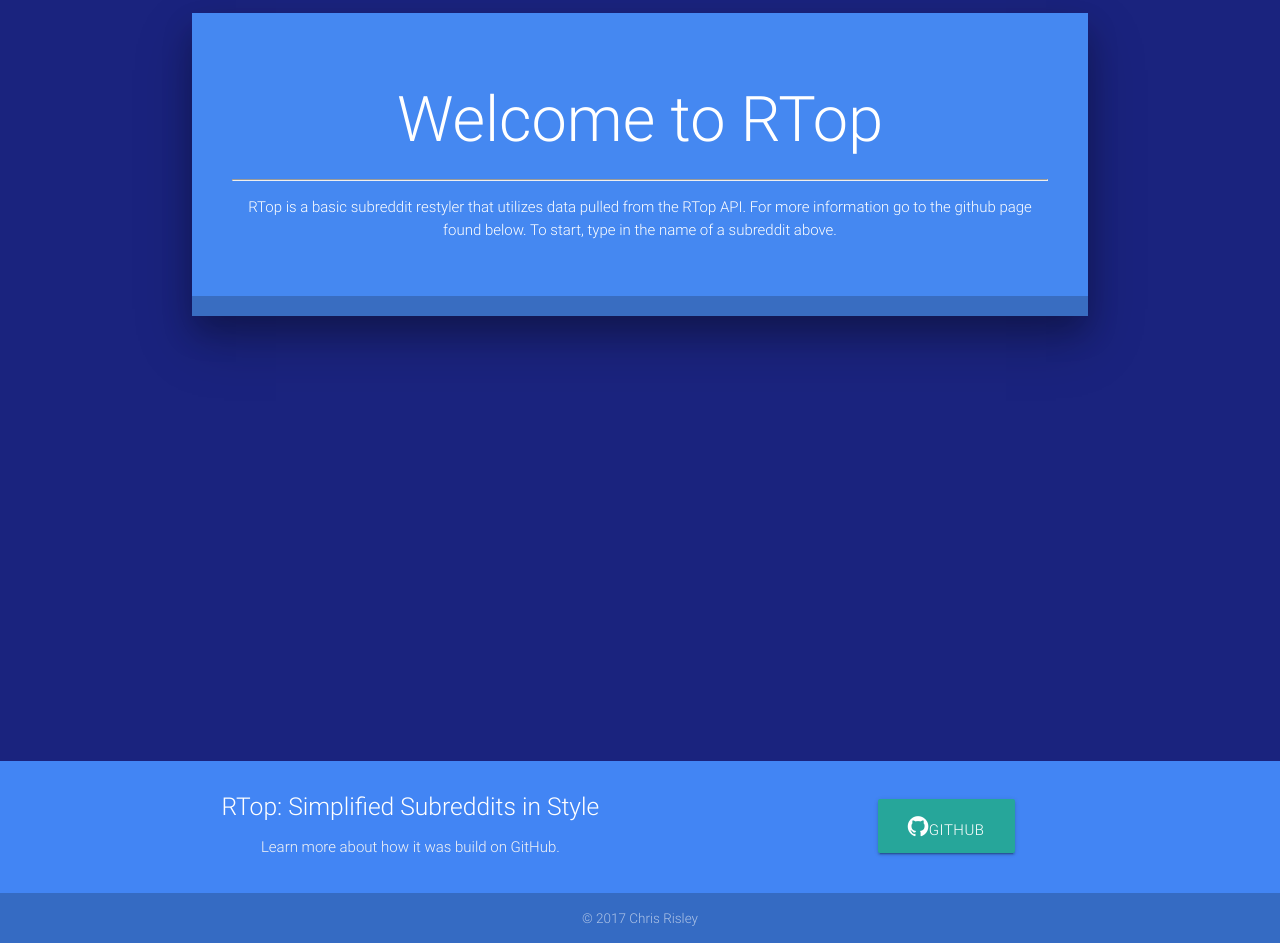
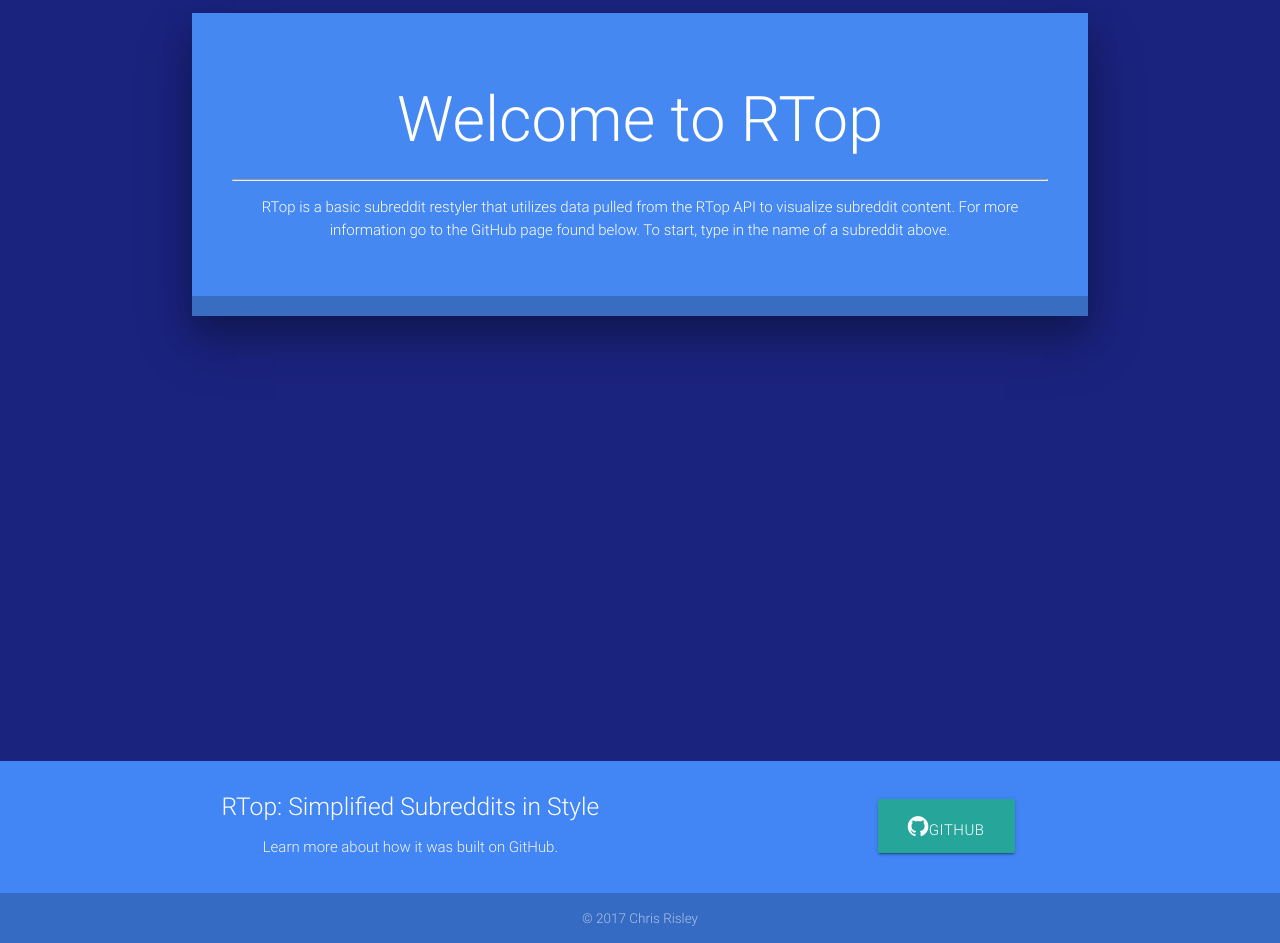
Before and after one commit to CrizR/R-Top, a Flask app: page / in a window 1280 px wide. Shown: the part 230-1173 px from the top of the page. Run offline with Flask 2, Linux system fonts and the light colour scheme.

Commit message:
Changed Footer Slightly

```diff
--- a/app.py
+++ b/app.py
@@ -57,18 +57,6 @@ def get_type_posts(subreddit, list_type, limit):
     return make_response(jsonify(response), 200)
 
 
-# # TODO: Fix for templates
-# @app.route('/api/v1.0', defaults={'path': ''})
-# @app.route('/<path:path>')
-# def catch_all(path):
-#     """
-#     Catches invalid URLs
-#     :param path:
-#     :return: Nothing (Aborts)
-#     """
-#     abort(404)
-
-
 @app.errorhandler(404)
 def not_found(error):
     """
@@ -90,6 +78,11 @@ def not_found(error):
 
 
 def check_valid(args):
+    """
+    Checks to see if the given arguments are valid
+    :param args: The arguments to check
+    :return: Whether or not they are valid
+    """
     for arg in args:
         if not valid_args[arg]:
             return False
@@ -99,18 +92,28 @@ def check_valid(args):
 # ------------------------------------------------------------------------------------------------------
 @app.route("/")
 def inital():
+    """
+    Initial Template Render: Renders the index.html page.
+    :return: Response
+    """
     headers = {'Content-Type': 'text/html'}
     return make_response(render_template('index.html'), 200, headers)
 
 
 @app.route('/view/<string:type>', methods=['POST'])
 def static_page(type):
+    """
+    Renders the sub_view html page given a type of listing
+    :param type:
+    :return: Response
+    """
     result = dict(ImmutableMultiDict(request.form))
     subreddit = result["subreddit_chose"][0].replace(" ", "")
     print("Listing Type:", type)
     print("Subreddit:", subreddit)
     reroute_url = request.url_root + "api/v1.0/r/" + subreddit + "/" + type + "/" + "limit=20"
-    data = connect.get_type_post(subreddit, type, 20)
+    data = requests.post(reroute_url)
+    # data = connect.get_type_post(subreddit, type, 20)
     headers = {'Content-Type': 'text/html'}
     return make_response(render_template('sub_view.html', subreddit = subreddit, data=data, list_type=type), 200, headers)
 
@@ -118,13 +121,13 @@ def static_page(type):
 @app.route('/view/r/<string:subreddit>/<string:type>', methods=['POST', 'GET'])
 def static_page_cont(subreddit, type):
     if request.method == 'POST':
-        print(subreddit)
         result = dict(ImmutableMultiDict(request.form))
         new_subreddit = result["subreddit_chose"][0].replace(" ", "")
         print("Listing Type:", type)
         print("Subreddit:", new_subreddit)
         reroute_url = request.url_root + "api/v1.0/r/" + new_subreddit + "/" + type + "/" + "limit=20"
-        data = connect.get_type_post(new_subreddit, type, 20)
+        data = requests.post(reroute_url)
+        # data = connect.get_type_post(new_subreddit, type, 20)
         headers = {'Content-Type': 'text/html'}
         return make_response(render_template('sub_view.html', subreddit=new_subreddit, data=data, list_type=type), 200, headers)
     else:
--- a/reddit_connect.py
+++ b/reddit_connect.py
@@ -92,7 +92,7 @@ class Reddit(object):
         print(listings)
         return listings
 
-
     def alter_imgur_links(self, link):
         new_link = link[:7] + "i." + link[8:] + ".jpg"
+        print(new_link)
         return new_link
--- a/templates/index.html
+++ b/templates/index.html
@@ -2,7 +2,7 @@
 <html lang="en">
 
 <head>
-
+    <link rel='shortcut icon' type='image/x-icon' href="{{ url_for('static',filename='img/reddit.png') }}" />
     <meta charset="utf-8">
     <meta name="viewport" content="width=device-width, initial-scale=1, shrink-to-fit=no">
     <meta http-equiv="x-ua-compatible" content="ie=edge">
@@ -20,19 +20,6 @@
     <!-- Material Design Bootstrap -->
     <link rel="stylesheet" type="text/css" href="{{ url_for('static',filename='css/mdb.min.css') }}">
     <!--<link href="static/css/mdb.min.css" rel="stylesheet">-->
-
-    <!-- Template styles -->
-    <script rel="stylesheet" type="text/css">
-        body {
-            display: flex;
-            min-height: 100vh;
-            flex-direction: column;
-        }
-
-        main {
-            flex: 1 0 auto;
-        }
-    </script>
 
 
 </head>
@@ -68,8 +55,8 @@
             <div style="padding: 40px;">
                 <h1>Welcome to RTop</h1>
                 <hr>
-                <p>RTop is a basic subreddit restyler that utilizes data pulled from the RTop API. For more information
-                    go to the github page found below.
+                <p>RTop is a basic subreddit restyler that utilizes data pulled from the RTop API to visualize subreddit content. For more information
+                    go to the GitHub page found below.
                     To start, type in the name of a subreddit above.</p>
             </div>
         </div>
@@ -87,7 +74,7 @@
         <div class="row">
             <div class="col l6 s12">
                 <h5 class="white-text">RTop: Simplified Subreddits in Style</h5>
-                <p class="grey-text text-lighten-4">Learn more about how it was build on GitHub.
+                <p class="grey-text text-lighten-4">Learn more about how it was built on GitHub.
             </div>
             <div class="col l4 offset-l2 s12">
                 <ul>
--- a/templates/sub_view.html
+++ b/templates/sub_view.html
@@ -2,7 +2,7 @@
 <html lang="en">
 
 <head>
-
+    <link rel='shortcut icon' type='image/x-icon' href="{{ url_for('static',filename='img/reddit.png') }}" />
     <meta charset="utf-8">
     <meta name="viewport" content="width=device-width, initial-scale=1, shrink-to-fit=no">
     <meta http-equiv="x-ua-compatible" content="ie=edge">
@@ -166,7 +166,7 @@
         <div class="row">
             <div class="col l6 s12">
                 <h5 class="white-text">RTop: Simplified Subreddits in Style</h5>
-                <p class="grey-text text-lighten-4">Learn more about how it was build on GitHub.
+                <p class="grey-text text-lighten-4">Learn more about how it was built on GitHub.
             </div>
             <div class="col l4 offset-l2 s12">
                 <ul>
```
Also changed, not shown: static/img/reddit.png (added).
